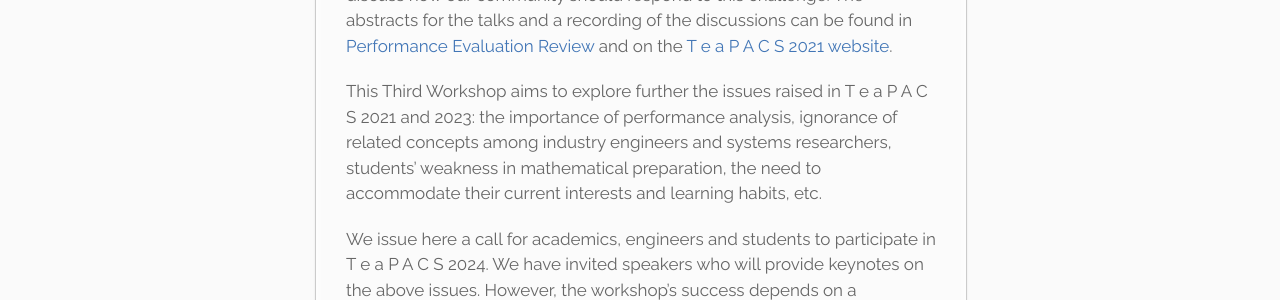
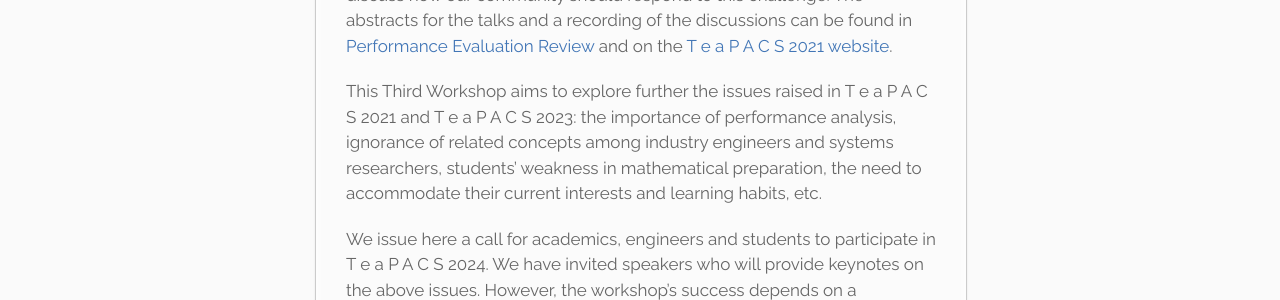
Before and after one commit to alessandropellegrini/teapacs.github.io, a Jekyll site: the page built from _2024/01.cfp.md, in a window 1280 px wide and 969 px high. Shown: the part 401-701 px from the top of the window. Built offline with Jekyll 4.4.1, drawn with Linux system fonts in a browser that asks for light colours.

Commit message:
Update 01.cfp.md

```diff
--- a/_2024/01.cfp.md
+++ b/_2024/01.cfp.md
@@ -10,6 +10,6 @@
 
 T e a P A C S 2021 aimed to assess performance analysis as a discipline and discuss how our community should respond to this challenge. The abstracts for the talks and a recording of the discussions can be found in [Performance Evaluation Review](https://dl.acm.org/toc/sigmetrics/2022/49/4 ) and on the [T e a P A C S 2021 website](https://www.performance2021.deib.polimi.it/www.performance2021.deib.polimi.it/teapacs/index.html).
 
-This Third Workshop aims to explore further the issues raised in T e a P A C S 2021 and 2023: the importance of performance analysis, ignorance of related concepts among industry engineers and systems researchers, students' weakness in mathematical preparation, the need to accommodate their current interests and learning habits, etc.
+This Third Workshop aims to explore further the issues raised in T e a P A C S 2021 and T e a P A C S 2023: the importance of performance analysis, ignorance of related concepts among industry engineers and systems researchers, students' weakness in mathematical preparation, the need to accommodate their current interests and learning habits, etc.
 
 We issue here a call for academics, engineers and students to participate in T e a P A C S 2024.  We have invited speakers who will provide keynotes on the above issues. However, the workshop's success depends on a productive dialogue and deliberation among all participants to review the state of our discipline and suggest a course of action for growing performance modeling and analysis.
```
